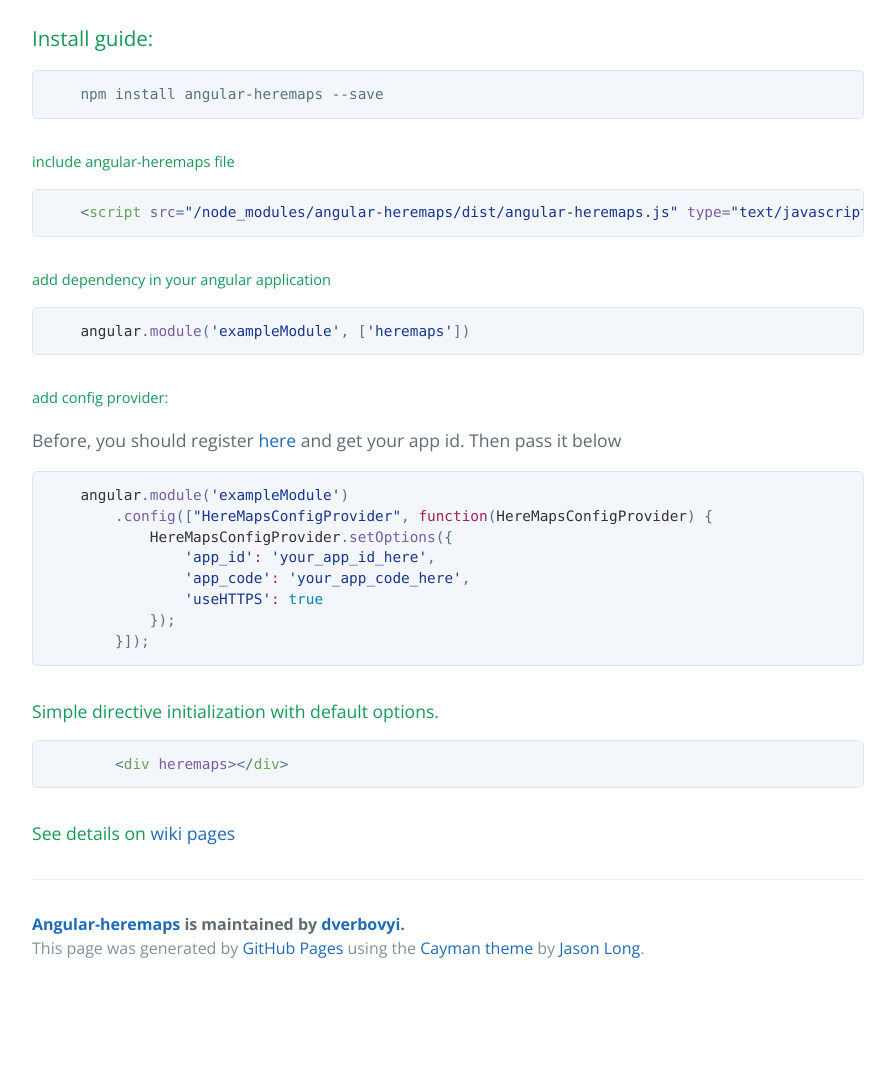
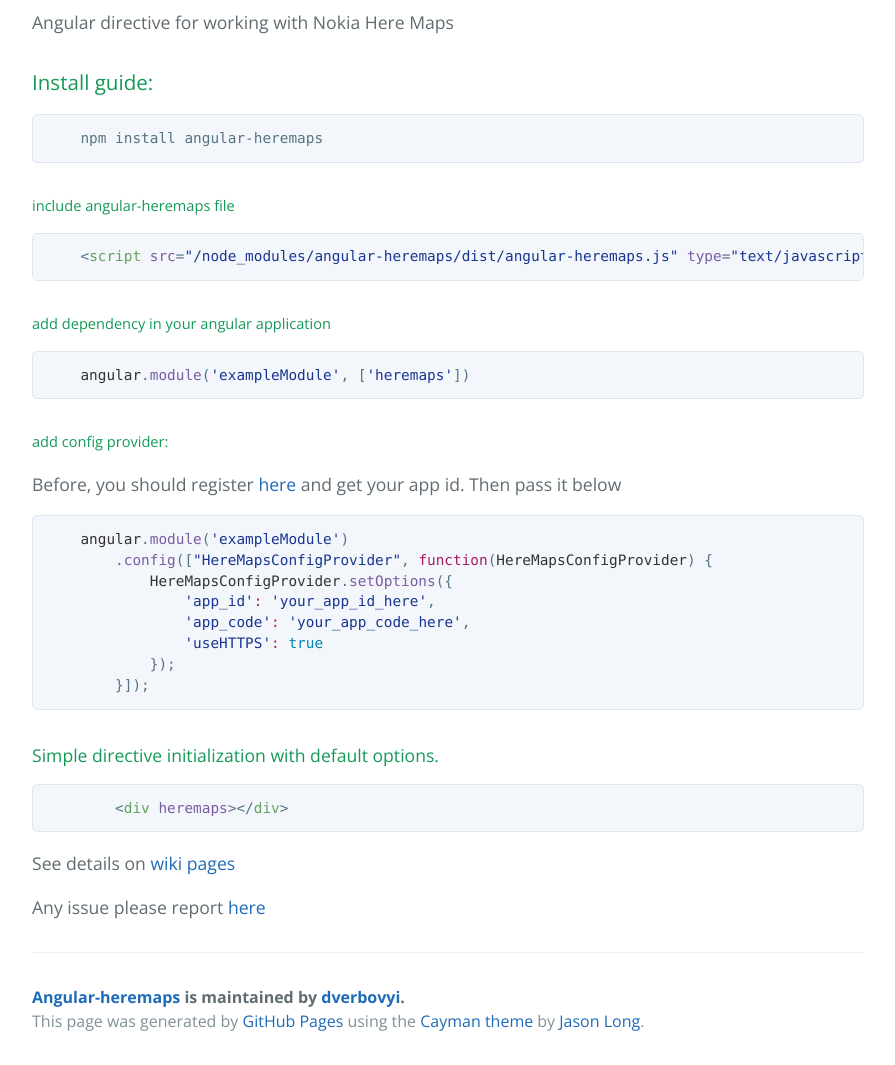
Before and after one commit to dverbovyi/angular-heremaps, a plain HTML site: page index.html in a window 1280 px wide. Shown: the part 520-1585 px from the top of the page, without its empty margins (192-1087 px from the left). Before the commit the page ends 1512 px from the top, so only its background shows below. Drawn offline with nearby package versions, Linux system fonts and the light colour scheme.

```diff
--- a/index.html
+++ b/index.html
@@ -24,10 +24,12 @@
 
 <p><strong><a href="http://dverbovyi.github.io/angular-heremaps/">http://dverbovyi.github.io/angular-heremaps/</a></strong></p>
 
+<p>Angular directive for working with Nokia Here Maps</p>
+
 <h3>
 <a id="install-guide" class="anchor" href="#install-guide" aria-hidden="true"><span aria-hidden="true" class="octicon octicon-link"></span></a>Install guide:</h3>
 
-<pre><code>    npm install angular-heremaps --save
+<pre><code>    npm install angular-heremaps
 </code></pre>
 
 <h5>
@@ -59,9 +61,9 @@
 
 <div class="highlight highlight-text-html-basic"><pre>        &lt;<span class="pl-ent">div</span> <span class="pl-e">heremaps</span>&gt;&lt;/<span class="pl-ent">div</span>&gt;</pre></div>
 
-<h4>
-<a id="see-details-on-wiki-pages" class="anchor" href="#see-details-on-wiki-pages" aria-hidden="true"><span aria-hidden="true" class="octicon octicon-link"></span></a>See details on <a href="https://github.com/dverbovyi/angular-heremaps/wiki">wiki pages</a>
-</h4>
+<p>See details on <a href="https://github.com/dverbovyi/angular-heremaps/wiki">wiki pages</a></p>
+
+<p>Any issue please report <a href="https://github.com/dverbovyi/angular-heremaps/issues">here</a></p>
 
       <footer class="site-footer">
         <span class="site-footer-owner"><a href="https://github.com/dverbovyi/angular-heremaps">Angular-heremaps</a> is maintained by <a href="https://github.com/dverbovyi">dverbovyi</a>.</span>
```
Also changed, not shown: params.json (+1 -1 lines).
